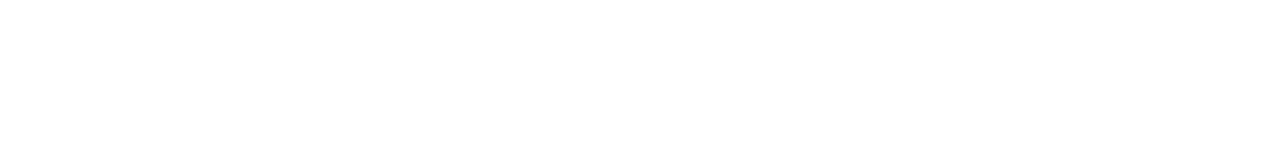
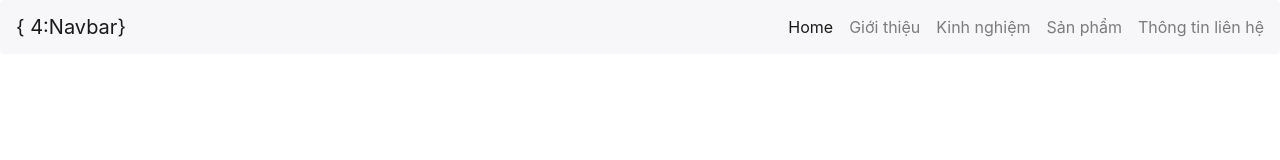
Before and after one commit to tanls86/tanls86.github.io, a plain HTML site: page index.html in a window 1280 px wide. Drawn offline with Linux system fonts and the light colour scheme.

Commit message:
Tạo navbar

```diff
--- a/index.html
+++ b/index.html
@@ -1,6 +1,6 @@
 <!DOCTYPE html>
 <html lang="en"><head>
-	<title> Example </title>
+	<title> CV cá nhân </title>
 	<meta charset="utf-8">
 	<meta name="viewport" content="width=device-width, initial-scale=1">
 	<script type="text/javascript" src="vendor/bootstrap.js"></script>
@@ -10,6 +10,29 @@
  	<link rel="stylesheet" href="1.css">
 </head>
 <body >
+ <div class="menu-top">
+ 	<nav class="navbar navbar-light bg-faded">
+ 		<a class="navbar-brand" href="#">{
+ 		4:Navbar}</a>
+ 		<ul class="nav navbar-nav float-xs-right	">
+ 			<li class="nav-item active">
+ 				<a class="nav-link" href="#">Home <span class="sr-only">(current)</span></a>
+ 			</li>
+ 			<li class="nav-item">
+ 				<a class="nav-link" href="#">Giới thiệu</a>
+ 			</li>
+ 			<li class="nav-item">
+ 				<a class="nav-link" href="#">Kinh nghiệm</a>
+ 			</li>
+ 			<li class="nav-item">
+ 				<a class="nav-link" href="#">Sản phẩm</a>
+ 			</li>
+ 			<li class="nav-item">
+ 				<a class="nav-link" href="#">Thông tin liên hệ</a>
+ 			</li>
+ 		</ul>
 
+ 	</nav>
+ </div>
 </body>
 </html>
```
